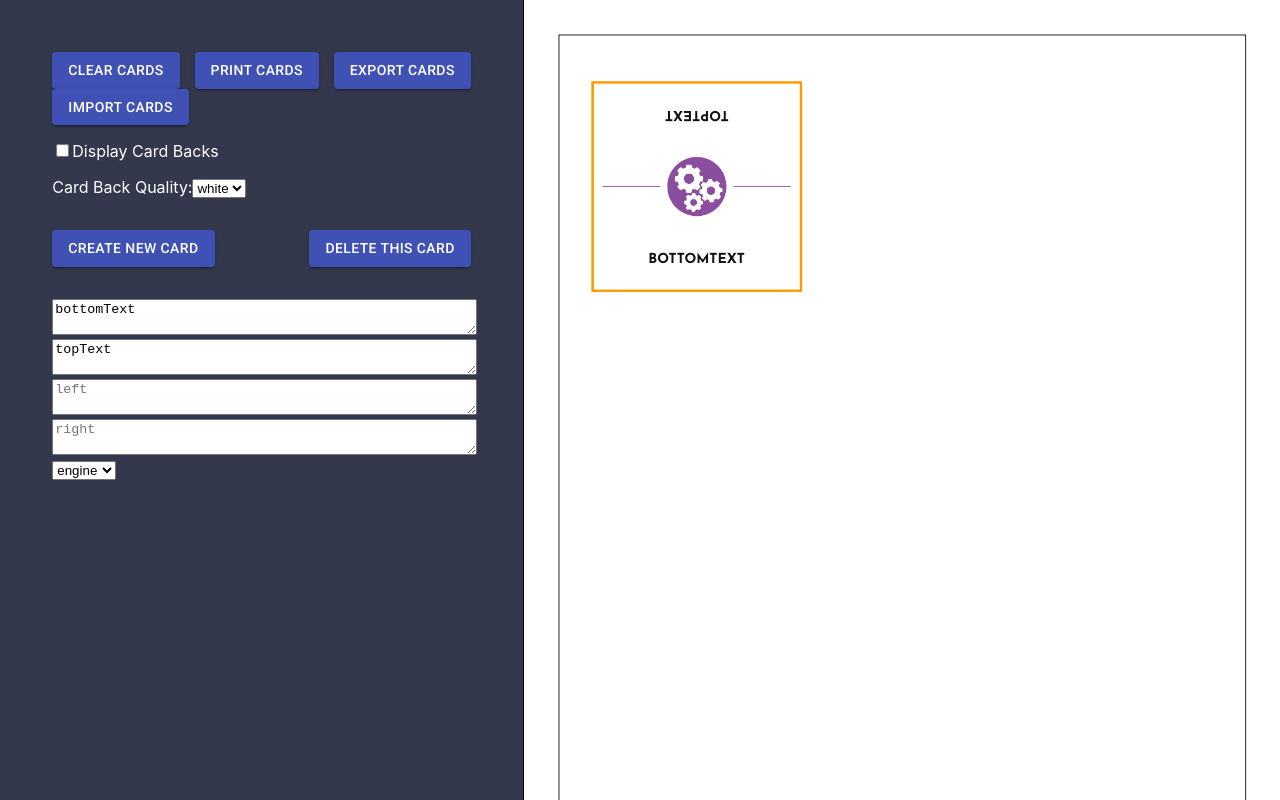
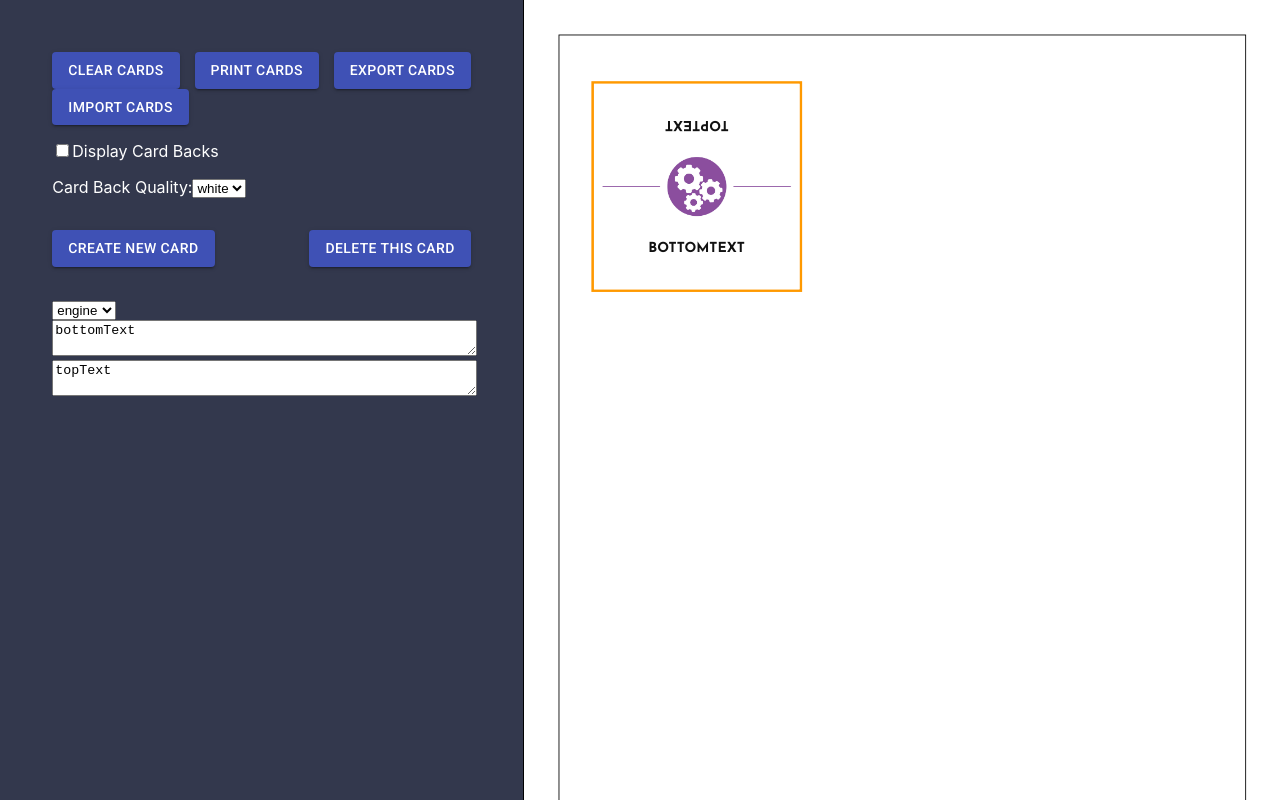
Before and after one commit to pawelngei/story-engine-card-creator, a React (Create React App) app: page / in a window 1280 px wide. Built offline with nearby package versions, Linux system fonts and the light colour scheme.

Commit message:
treat two-section cards differently than four-section

```diff
--- a/src/Card/Card.tsx
+++ b/src/Card/Card.tsx
@@ -42,7 +42,7 @@ const CardContainer = styled.div<CardContainerProps>`
   ` : ''}
 `
 
-const SideText = styled.div`
+const SideText = styled.div<{ twoSectorSetup: boolean }>`
   position: absolute;
   text-align: center;
   width: 100%;
@@ -53,6 +53,12 @@ const SideText = styled.div`
   overflow: hidden;
   line-height: 1em;
   font-family: 'Ubuntu';
+  ${({ twoSectorSetup }) => twoSectorSetup ? `
+    height: 30%;
+    > div {
+      padding: 0;
+    }
+  ` : ''}
 `
 
 const BottomContainer = styled(SideText)`
@@ -119,28 +125,29 @@ export const Card = ({
   const color = quality === 'dark' ? colors.white : colors.black
   const cardFace = back ? 'back' : 'front'
   const backgroundSrc = backgroundsLibrary[cardFace][quality][type]
+  const twoSectorSetup = ['conflict', 'engine'].indexOf(type) !== -1
   return (
     <CardContainer color={color} selected={selected}>
       <StyledBackImage src={backgroundSrc} />
-      <BottomContainer>
+      <BottomContainer twoSectorSetup={twoSectorSetup}>
         <PaddedSideText>
           {displayNewLines(bottom)}
         </PaddedSideText>
       </BottomContainer>
       {left && (
-        <LeftContainer>
+        <LeftContainer twoSectorSetup={twoSectorSetup}>
           <PaddedSideText>
             {displayNewLines(left)}
           </PaddedSideText>
         </LeftContainer>
       )}
-      <TopContainer>
+      <TopContainer twoSectorSetup={twoSectorSetup}>
         <PaddedSideText>
           {displayNewLines(top)}
         </PaddedSideText>
       </TopContainer>
       {right && (
-        <RightContainer>
+        <RightContainer twoSectorSetup={twoSectorSetup}>
           <PaddedSideText>
             {displayNewLines(right)}
           </PaddedSideText>
--- a/src/LeftMenu/LeftMenu.tsx
+++ b/src/LeftMenu/LeftMenu.tsx
@@ -99,6 +99,7 @@ export const LeftMenu = ({
     })
   }
   const { displayBacks, quality } = displayOptions
+  const displayLeftRifght = ['engine', 'conflict'].indexOf(type) === -1
   return (
     <LeftMenuContainer>
       <Inner>
@@ -184,6 +185,15 @@ export const LeftMenu = ({
           </Button>
         </CardActionsBar>
         <InputContainer>
+          <select
+            name='type'
+            value={type}
+            onChange={e => setCardValue(e)}
+          >
+            {cardTypes.map((type, i) => (
+              <option key={`select-${i}`} value={type}>{type}</option>
+            ))}
+          </select>
           <StyledTextarea
             name='bottom'
             placeholder='bottom'
@@ -196,6 +206,8 @@ export const LeftMenu = ({
             value={top}
             onChange={e => setCardValue(e)}
           />
+          {displayLeftRifght ? (
+            <>
               <StyledTextarea
                 name='left'
                 placeholder='left'
@@ -208,15 +220,8 @@ export const LeftMenu = ({
                 value={right}
                 onChange={e => setCardValue(e)}
               />
-          <select
-            name='type'
-            value={type}
-            onChange={e => setCardValue(e)}
-          >
-            {cardTypes.map((type, i) => (
-              <option key={`select-${i}`} value={type}>{type}</option>
-            ))}
-          </select>
+            </>
+          ) : null}
         </InputContainer>
       </Inner>
     </LeftMenuContainer>
```
Lines whose indentation alone changed are shown as unchanged.
